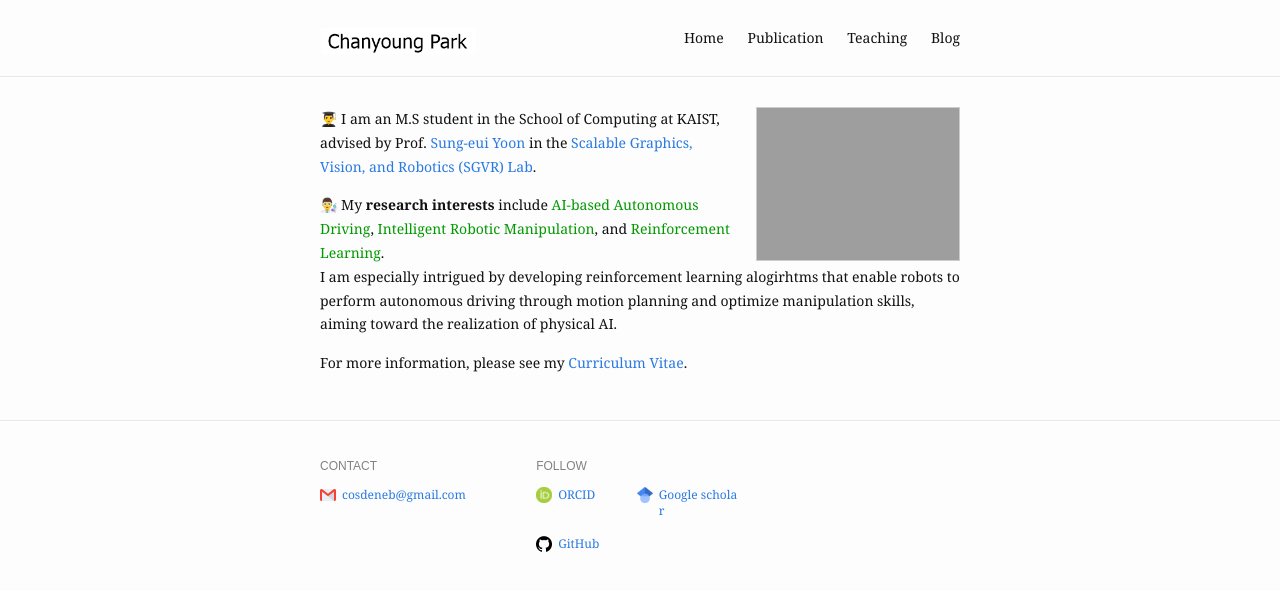
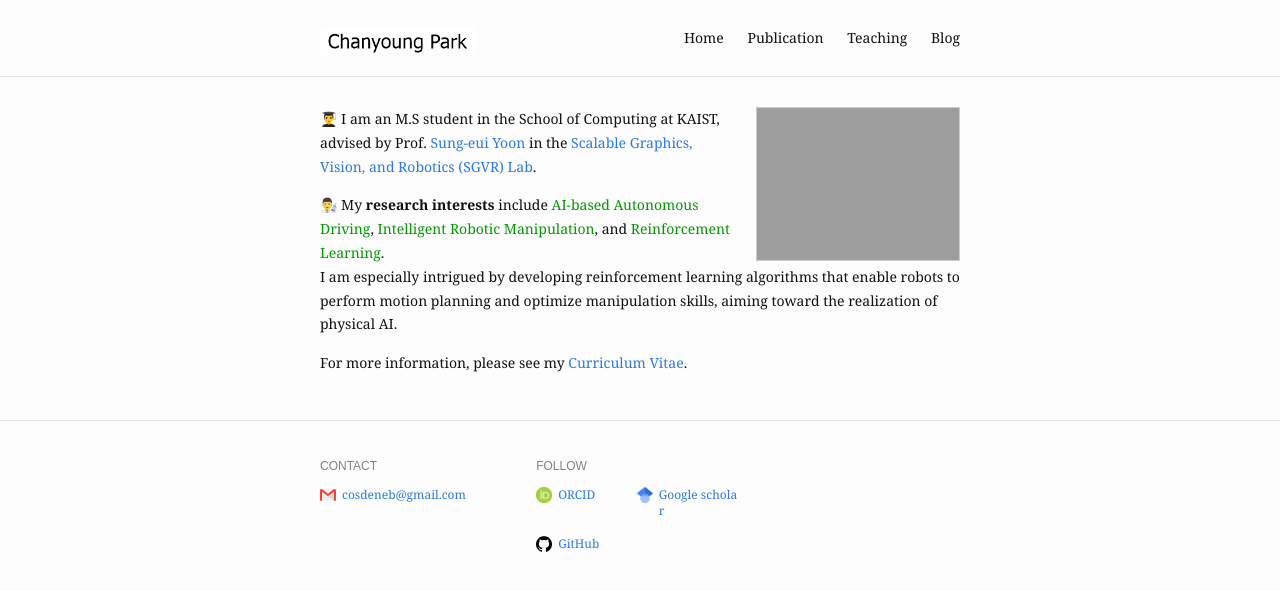
Before and after one commit to cosdeneb/cosdeneb.github.io, a Jekyll site: the page built from index.md, in a window 1280 px wide. Shown: the top 591 px of the page. Built offline with Jekyll 4.4.1, drawn with Linux system fonts in a browser that asks for light colours.

Commit message:
Update index.md

```diff
--- a/index.md
+++ b/index.md
@@ -10,7 +10,7 @@ profile_picture:
 </p>
 
 <p>
-  👨‍🔬 My <b>research interests</b> include <font color='#009900'>AI-based Autonomous Driving</font>, <font color='#009900'>Intelligent Robotic Manipulation</font>, and <font color='#009900'>Reinforcement Learning</font>. <br> I am especially intrigued by developing reinforcement learning alogirhtms that enable robots to perform autonomous driving through motion planning and optimize manipulation skills, aiming toward the realization of   physical AI.
+  👨‍🔬 My <b>research interests</b> include <font color='#009900'>AI-based Autonomous Driving</font>, <font color='#009900'>Intelligent Robotic Manipulation</font>, and <font color='#009900'>Reinforcement Learning</font>. <br> I am especially intrigued by developing reinforcement learning algorithms that enable robots to perform motion planning and optimize manipulation skills, aiming toward the realization of   physical AI.
 </p>
 
 <p>
```
